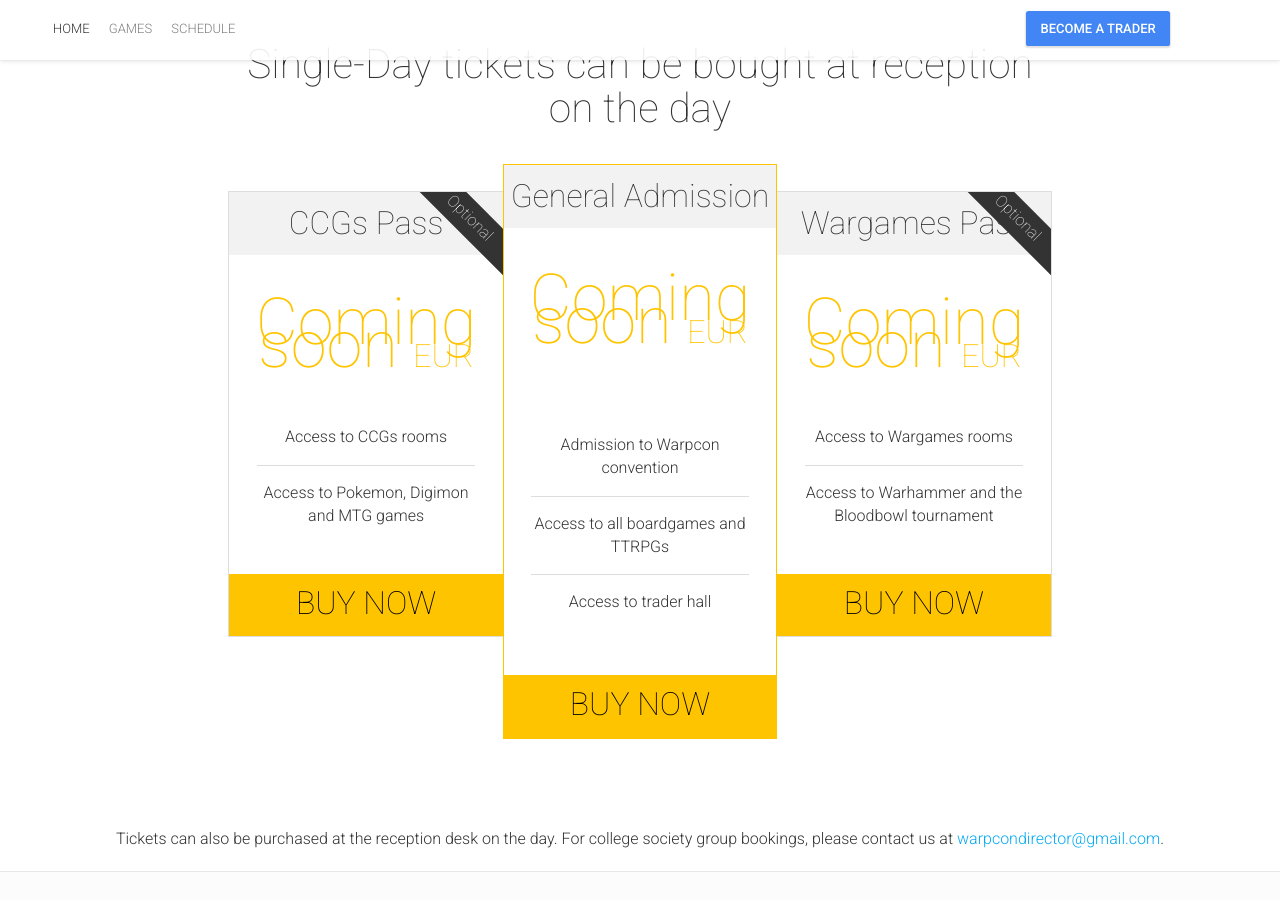
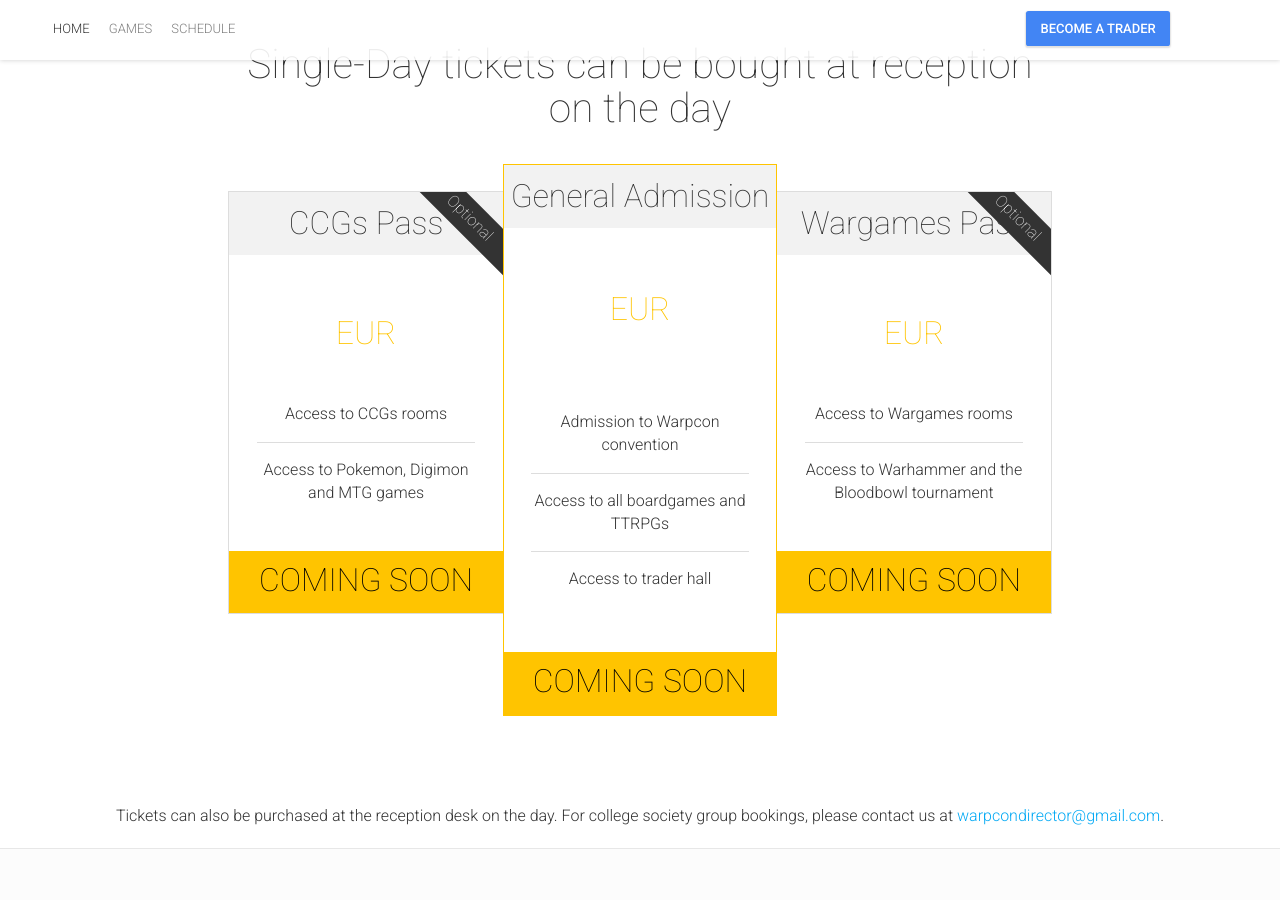
Before and after one commit to gregoriousTechorious/warpcon.ie, a Jekyll site: the page built from index.html, in a window 1280 px wide and 900 px high, scrolled down 3351 px. Built offline with Jekyll 4.4.1, drawn with Linux system fonts in a browser that asks for light colours; nearby versions of some CDN libraries.

Commit message:
Update _config.yml

```diff
--- a/_config.yml
+++ b/_config.yml
@@ -142,34 +142,34 @@ ticketsInfo: "Tickets can also be purchased at the reception desk on the day. Fo
 ticketsOffers:
  -
   name: "CCGs Pass"
-  price: "Coming soon"
+  price: ""
   ribbon: "Optional"
   priceCurrency: "EUR"
   ticketsNumber: ""
  # buyButtonLink: "https://warpcon.eventbrite.com/"
-  buyButtonText: "Buy Now"
+  buyButtonText: "Coming soon"
   ticketContentList: ["Access to CCGs rooms", "Access to Pokemon, Digimon and MTG games"]
   # validFrom: "2014-08-25T10:00"
   # validThrough: "2014-09-30T23:59"
  -
   name: "General Admission"
-  price: "Coming soon"
+  price: ""
   priceCurrency: "EUR"
   ticketsNumber: ""
   featured: true
  # buyButtonLink: "https://warpcon.eventbrite.com/"
-  buyButtonText: "Buy Now"
+  buyButtonText: "Coming soon"
   ticketContentList: ["Admission to Warpcon convention", "Access to all boardgames and TTRPGs", "Access to trader hall"]
   # validFrom: "2014-10-01T00:00"
   # validThrough: "2014-10-23T23:59"
   # disabled: true
  -
   name: "Wargames Pass"
-  price: "Coming soon"
+  price: ""
   ribbon: "Optional"
   priceCurrency: "EUR"
  # buyButtonLink: "https://warpcon.eventbrite.com/"
-  buyButtonText: "Buy Now"
+  buyButtonText: "Coming soon"
   # additionalInfo: "Requires a valid student ID at the conference check in. Without student ID at the check in, ticket will be cancelled without refund"
   ticketContentList: ["Access to Wargames rooms", "Access to Warhammer and the Bloodbowl tournament"]
 
```
